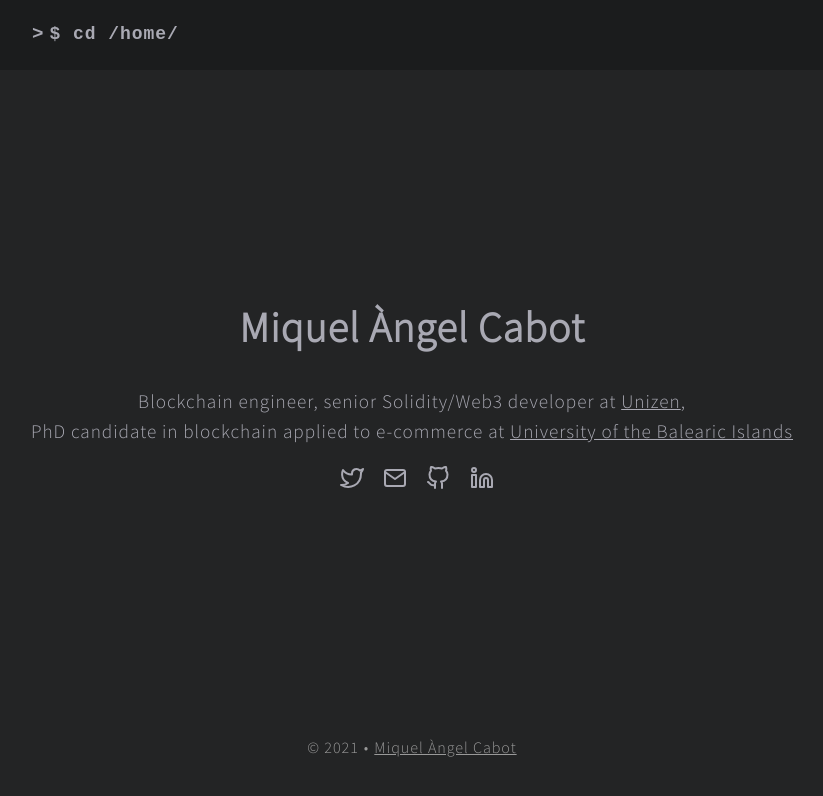
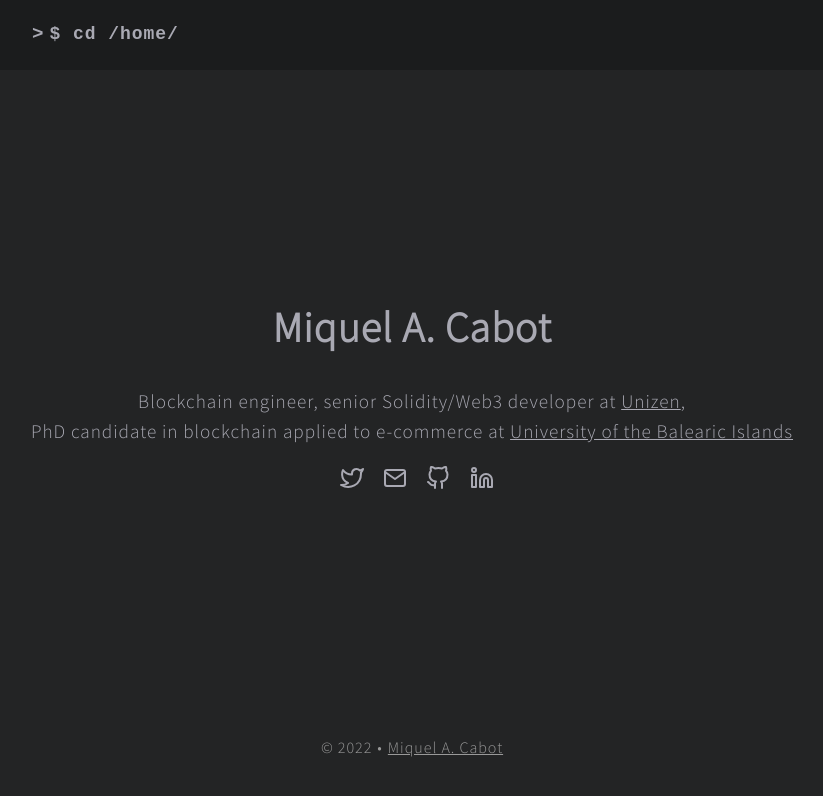
Before and after one commit to miquelcabot/miquelcabot.github.io, a plain HTML site: page index.html in a window 1280 px wide. Shown: the whole page, without its empty margins (228-1051 px from the left). Drawn offline with Linux system fonts and the light colour scheme.

Commit message:
Update index.html

```diff
--- a/index.html
+++ b/index.html
@@ -5,12 +5,12 @@
   <meta http-equiv="Content-Type" content="text/html; charset=UTF-8">
   <meta http-equiv="X-UA-Compatible" content="ie=edge">
   <meta name="viewport" content="width=device-width, initial-scale=1, shrink-to-fit=no">
-  <meta name="author" content="Miquel Àngel Cabot">
-  <meta name="description" content="Miquel Àngel Cabot - Blockchain engineer, senior Solidity/Web3 developer & PhD candidate">
+  <meta name="author" content="Miquel A. Cabot">
+  <meta name="description" content="Miquel A. Cabot - Blockchain engineer, senior Solidity/Web3 developer & PhD candidate">
   <meta name="keywords" content="">
   <meta name="theme-color" content="">
   <title>
-    Miquel Àngel Cabot - Blockchain engineer, senior Solidity/Web3 developer & PhD candidate
+    Miquel A. Cabot - Blockchain engineer, senior Solidity/Web3 developer & PhD candidate
   </title>
   <link rel="stylesheet" href="./css/main.css">
   <meta name="theme-color" content="#1b1c1d">
@@ -35,7 +35,7 @@
     <div class="content">
       <main aria-role="main">
         <div>
-          <h1>Miquel Àngel Cabot</h1>
+          <h1>Miquel A. Cabot</h1>
           <p>Blockchain engineer, senior Solidity/Web3 developer at <a href="https://unizen.io/">Unizen</a>,<br>
             PhD candidate in blockchain applied to e-commerce at <a href="https://www.uib.eu/">University of the
               Balearic
@@ -72,8 +72,8 @@
     <footer class="footer">
       <div class="footer__inner">
         <div class="footer__content">
-          <span>© 2021</span>
-          <span><a href="https://www.cabot.dev">Miquel Àngel Cabot</a></span>
+          <span>© 2022</span>
+          <span><a href="https://www.cabot.dev">Miquel A. Cabot</a></span>
         </div>
       </div>
     </footer>
```
